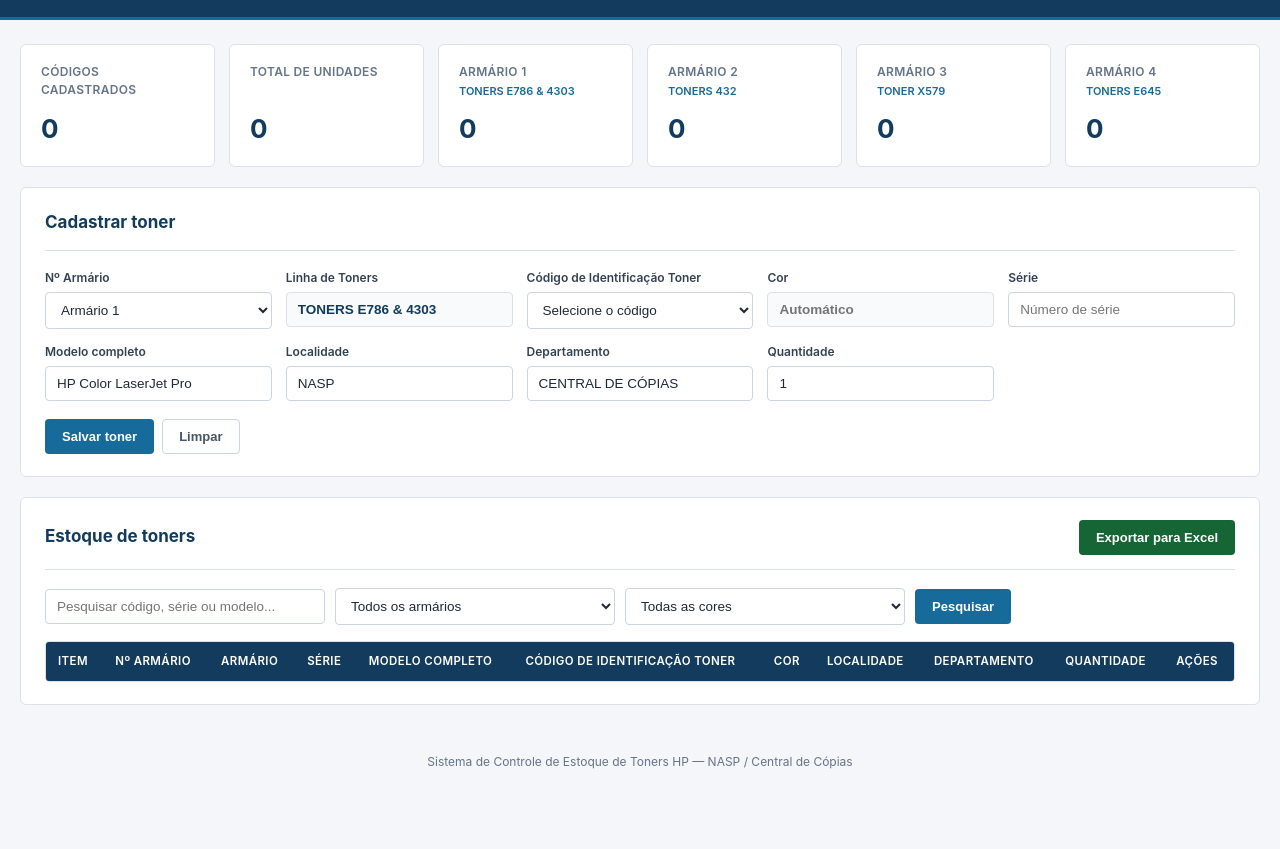
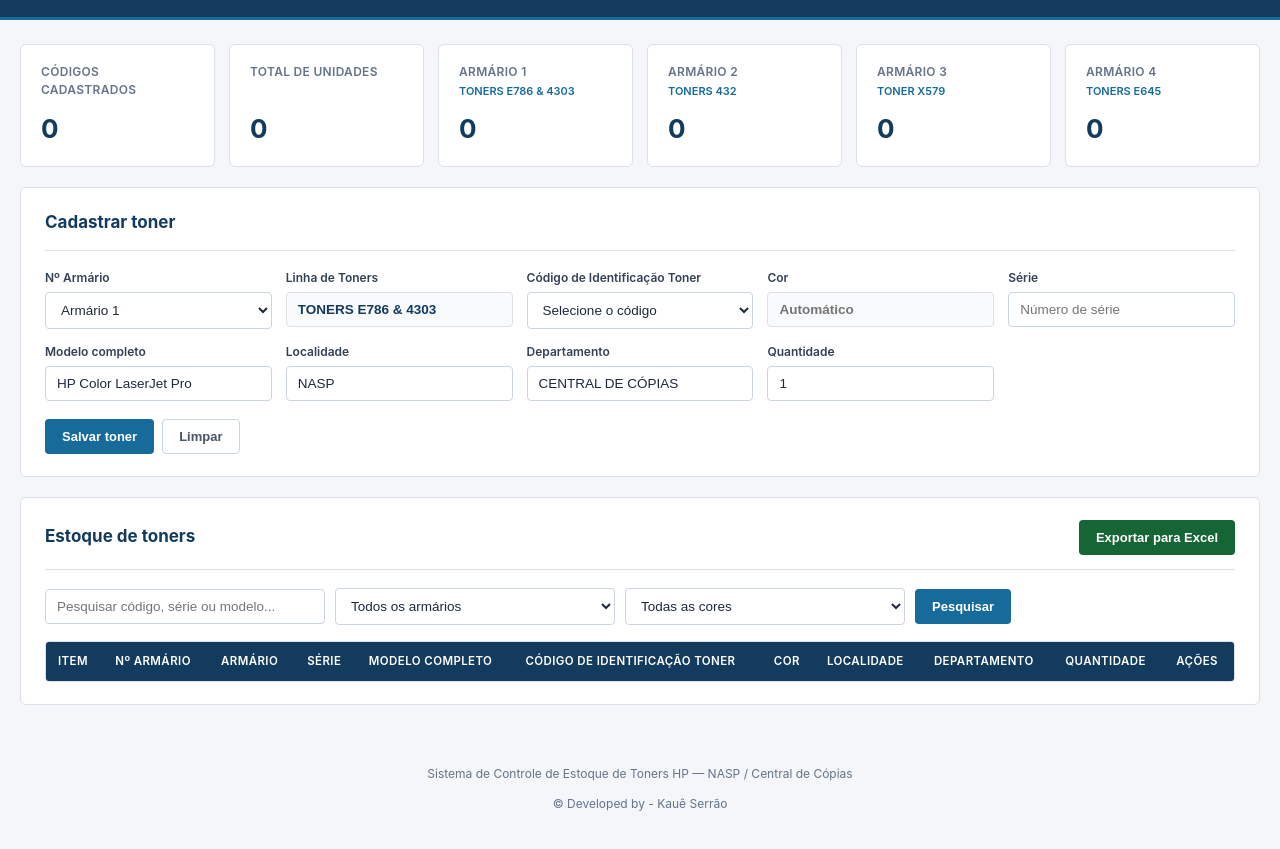
Before and after one commit to kaueserraodev/controle-estoque-toners, a plain HTML site: page index.html in a window 1280 px wide. Shown: the part 80-929 px from the top of the page. Before the commit the page ends 875 px from the top, so only its background shows below. Drawn offline with nearby package versions, Linux system fonts and the light colour scheme; no server answers.

Commit message:
Update footer with additional text and attribution
Added footer text and developer attribution.

```diff
--- a/index.html
+++ b/index.html
@@ -213,7 +213,8 @@
 </main>
 
 <footer>
-  Sistema de Controle de Estoque de Toners HP — NASP / Central de Cópias
+  <p>Sistema de Controle de Estoque de Toners HP — NASP / Central de Cópias</p>
+  <p class="footer-copy">&copy; Developed by - Kauê Serrão</p>
 </footer>
 
 <script src="https://cdn.jsdelivr.net/npm/@supabase/supabase-js@2"></script>
```
